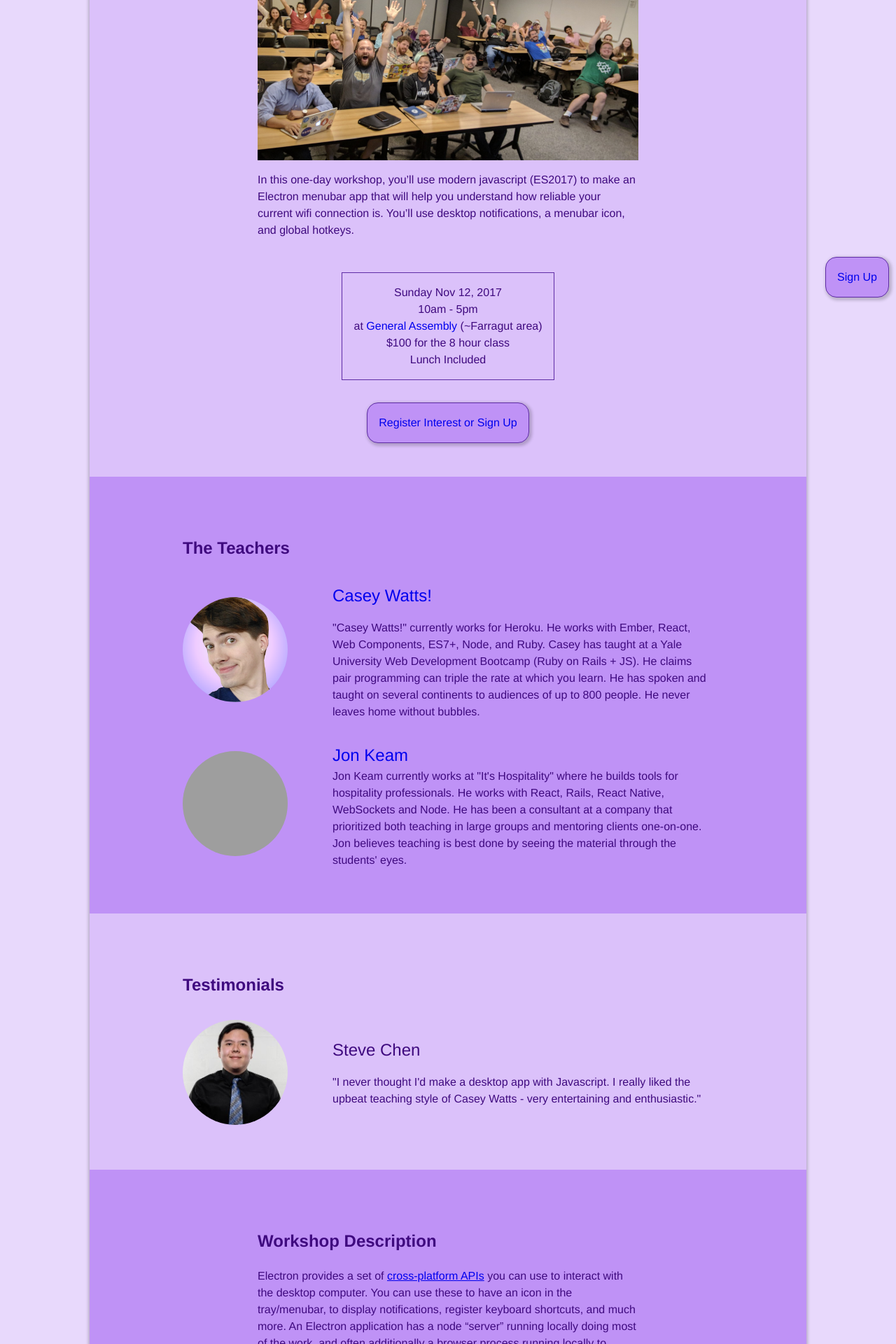
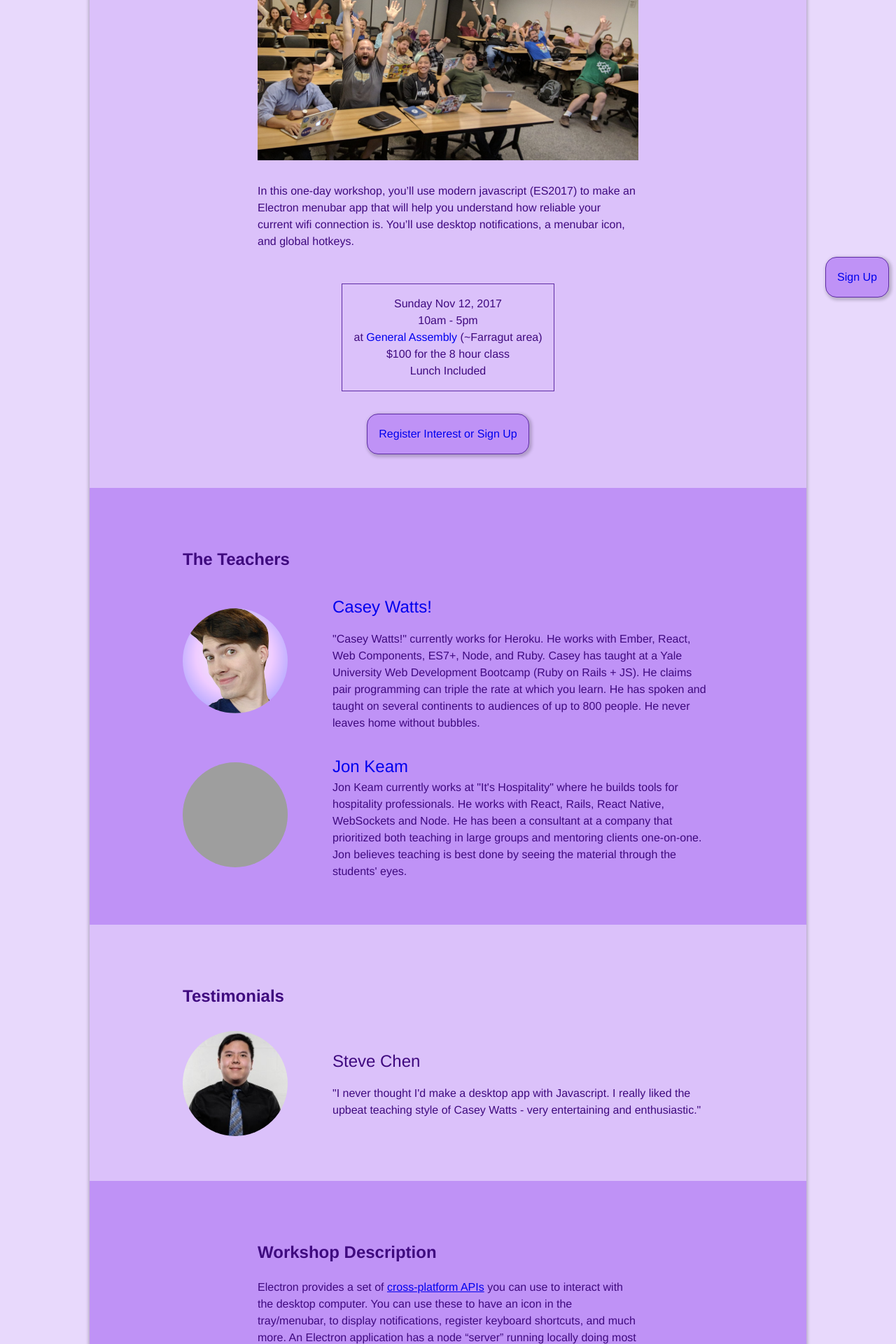
Before and after one commit to learnshinythings/learnshinythings.github.io, a Jekyll site: the page built from electron.md, in a window 1280 px wide. Shown: the part 465-2385 px from the top of the page at 70% size. Built offline with Jekyll 4.4.1, drawn with Linux system fonts in a browser that asks for light colours; nearby versions of some CDN libraries; grey boxes are pictures that could not be loaded.

Commit message:
even spacing around image

```diff
--- a/electron.md
+++ b/electron.md
@@ -17,7 +17,7 @@ Electron Workshop
 <div class="measure-wide dib tl" markdown="1">
   [Electron](https://electron.atom.io/) is a framework you can use to make desktop applications using JavaScript. You may have already used an Electron app if you have the Slack app or the text editor Atom. With Electron, making a simple desktop application is as easy as making a simple web application.
 
-  <div class="flex items-center justify-center mt4">
+  <div class="flex items-center justify-center mv4">
     <img src="/class-photo-banner.png" class="banner">
   </div>
 
```
